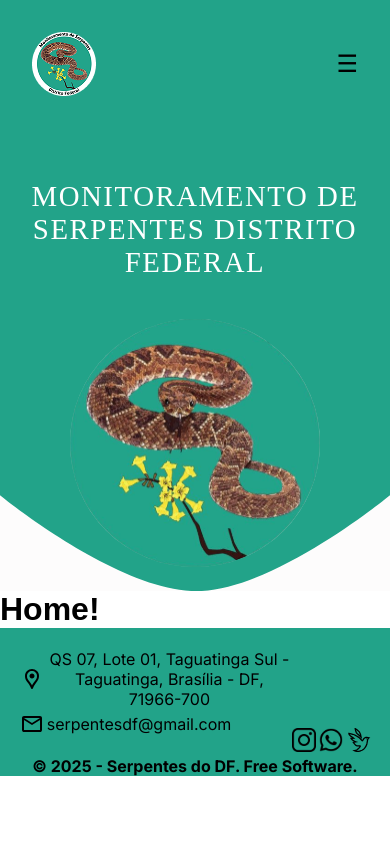
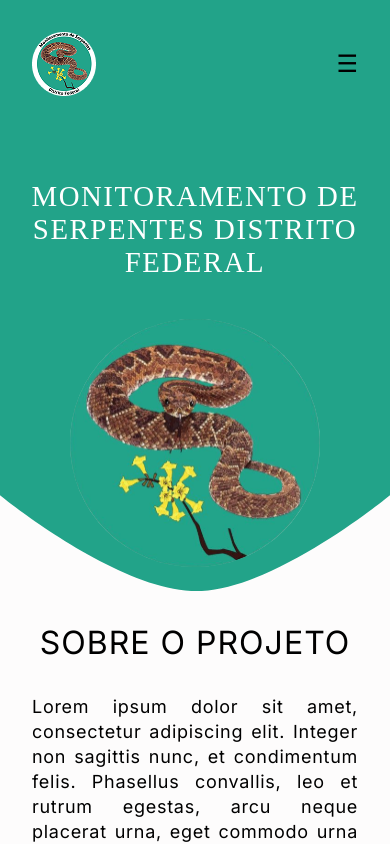
Before and after one commit to Serpentes-DF/micrurus, a Next.js app: page / in a window 390 px wide. Built offline with nearby package versions, Linux system fonts and the light colour scheme.

Commit message:
Desenvolvimento do "Sobre"

```diff
--- a/src/app/page.tsx
+++ b/src/app/page.tsx
@@ -2,13 +2,14 @@ import React from 'react';
 import Footer from '@/components/layout/footer/footer';
 import Header from '@/components/layout/Header/header';
 import Menu from '@/components/ui/Menu/menu';
+import About from '@/components/layout/About/about';
 
 const Home: React.FC = () => {
   return (
       <div style={{position: 'relative'}}>
         <Header />
         <Menu />
-        <h1>Home!</h1>
+        <About/>
         <Footer />
       </div>
   );
--- /dev/null
+++ b/src/components/layout/About/about.module.css
@@ -0,0 +1,44 @@
+.Main {
+  padding: 128px 120px;
+  display: flex;
+  flex-direction: column;
+  gap: 64px;
+}
+
+.subTitle {
+  color: #000;
+  text-align: center;
+  font-family: Inter;
+  font-size: 34px;
+  font-style: normal;
+  font-weight: 400;
+  line-height: normal;
+  letter-spacing: 1.02px;
+}
+
+.Text {
+  color: #000;
+  text-align: justify;
+  font-family: Inter;
+  font-size: 18px;
+  font-style: normal;
+  font-weight: 400;
+  line-height: 25px; /* 138.889% */
+  letter-spacing: 0.72px;
+}
+
+@media (max-width: 1024px) {
+  .Main {
+    padding: 64px 64px;
+  }
+}
+
+@media (max-width: 500px) {
+  .Main {
+    padding: 32px 32px;
+    gap: 32px;
+  }
+  .subTitle {
+    font-size: 32px;
+  }
+}
--- /dev/null
+++ b/src/components/layout/About/about.tsx
@@ -0,0 +1,31 @@
+import style from "./about.module.css";
+
+export default function About() {
+  return (
+    <div className={style.Main}>
+      <h2 className={style.subTitle}>SOBRE O PROJETO</h2>
+      <p className={style.Text}>
+        Lorem ipsum dolor sit amet, consectetur adipiscing elit. Integer non
+        sagittis nunc, et condimentum felis. Phasellus convallis, leo et rutrum
+        egestas, arcu neque placerat urna, eget commodo urna justo quis eros.
+        Maecenas consequat ut magna eget lobortis. Cras dapibus nisl ac massa
+        aliquet, a dapibus mi gravida. Orci varius natoque penatibus et magnis
+        dis parturient montes, nascetur ridiculus mus. Nunc ullamcorper lorem
+        enim, eget vestibulum nunc lobortis nec. Cras lobortis neque enim, sit
+        amet mollis nisl ultrices vitae. Nunc lacinia ante id faucibus
+        venenatis. Maecenas maximus porta ullamcorper. Praesent elit massa,
+        malesuada sit amet velit at, convallis aliquam diam. Integer scelerisque
+        eleifend turpis. Vivamus justo massa, fringilla quis eros sit amet,
+        ultrices vestibulum turpis. In dolor quam, tempus nec dui vel, varius
+        aliquet orci. Nam augue purus, hendrerit vel convallis at, facilisis
+        vitae sem. Mauris vehicula elementum nisi, ac sollicitudin quam tempus
+        ut. Maecenas lobortis sapien rutrum mattis lobortis. Nulla libero erat,
+        aliquam iaculis tincidunt quis, tempus et dolor. Maecenas consequat,
+        lorem id dapibus tempor, quam quam blandit tortor, vel elementum risus
+        lacus nec nunc. Aenean suscipit purus sit amet magna mollis pretium. In
+        non semper nisi. Maecenas sagittis euismod consequat. In tincidunt, est
+        ac cursus consequat, urna lacus commodo.
+      </p>
+    </div>
+  );
+}
--- a/src/styles/globals.css
+++ b/src/styles/globals.css
@@ -1,5 +1,5 @@
 :root {
-  --background: #ffffff;
+  --background: #fdfcfc;
   --foreground: #171717;
 }
 
```
